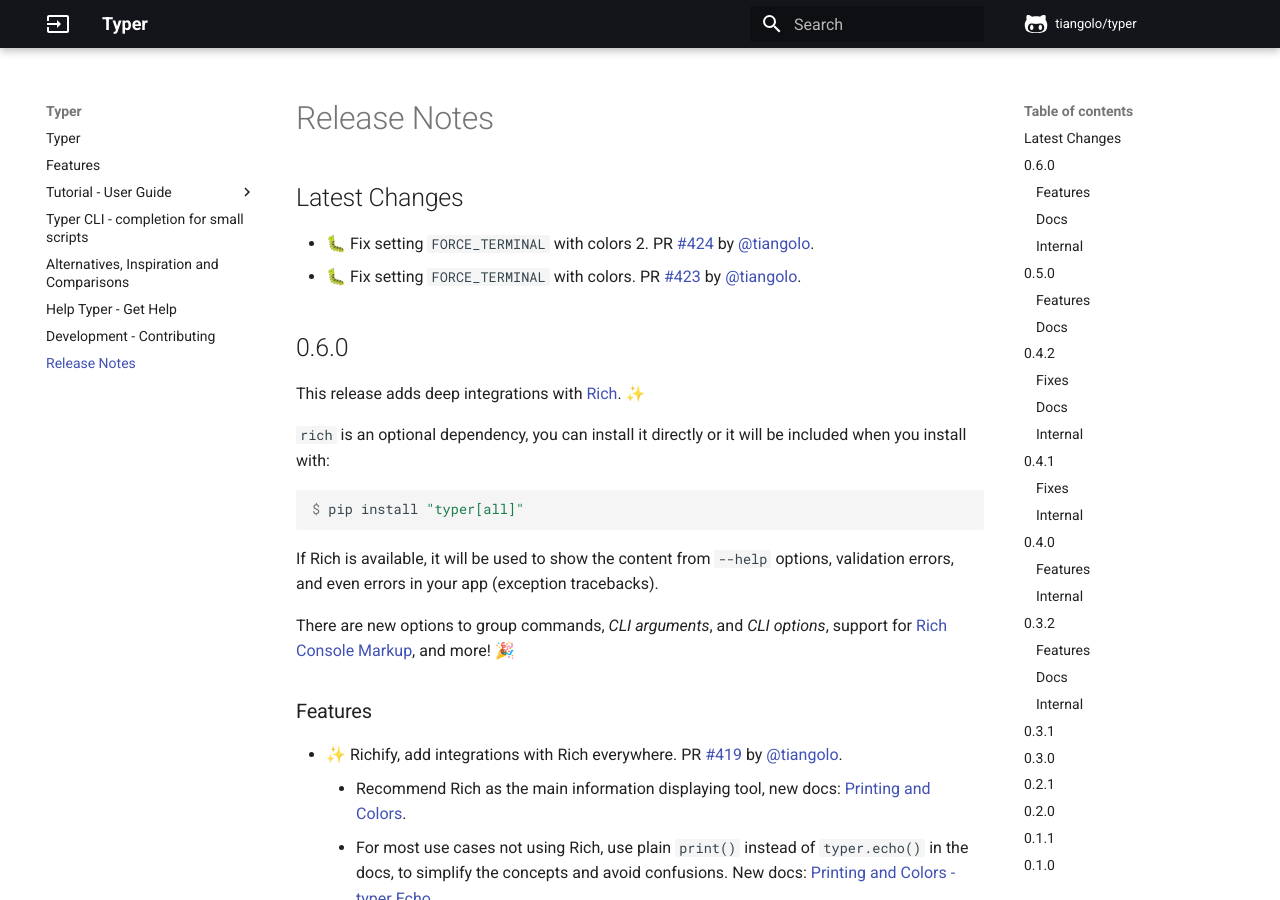
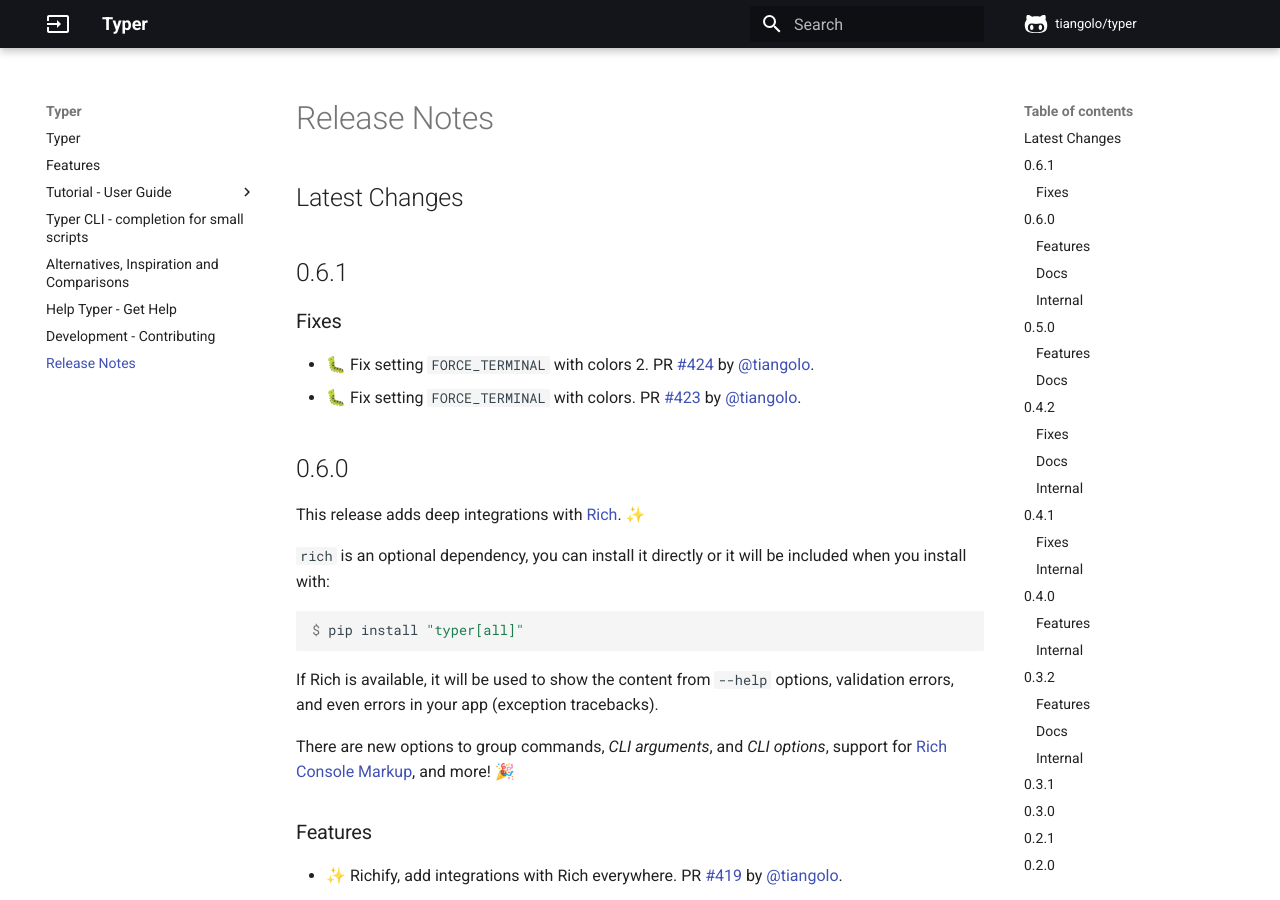
Before and after one commit to RED0731/red_pythonTyper, an MkDocs documentation site: the page built from docs/release-notes.md, in a window 1280 px wide and 900 px high. Built offline with MkDocs 1.6.1 and Material for MkDocs 9.7.7, drawn with Linux system fonts in a browser that asks for light colours; comment, search, counter and statistics services are not loaded.

Commit message:
🔖 Release version 0.6.1

```diff
--- a/docs/release-notes.md
+++ b/docs/release-notes.md
@@ -1,7 +1,13 @@
 ## Latest Changes
+
+
+## 0.6.1
+
+### Fixes
 
 * 🐛 Fix setting `FORCE_TERMINAL` with colors 2. PR [#424](https://github.com/tiangolo/typer/pull/424) by [@tiangolo](https://github.com/tiangolo).
 * 🐛 Fix setting `FORCE_TERMINAL` with colors. PR [#423](https://github.com/tiangolo/typer/pull/423) by [@tiangolo](https://github.com/tiangolo).
+
 ## 0.6.0
 
 This release adds deep integrations with [Rich](https://rich.readthedocs.io/en/stable/). ✨
--- a/typer/__init__.py
+++ b/typer/__init__.py
@@ -1,6 +1,6 @@
 """Typer, build great CLIs. Easy to code. Based on Python type hints."""
 
-__version__ = "0.6.0"
+__version__ = "0.6.1"
 
 from shutil import get_terminal_size as get_terminal_size
 
```
